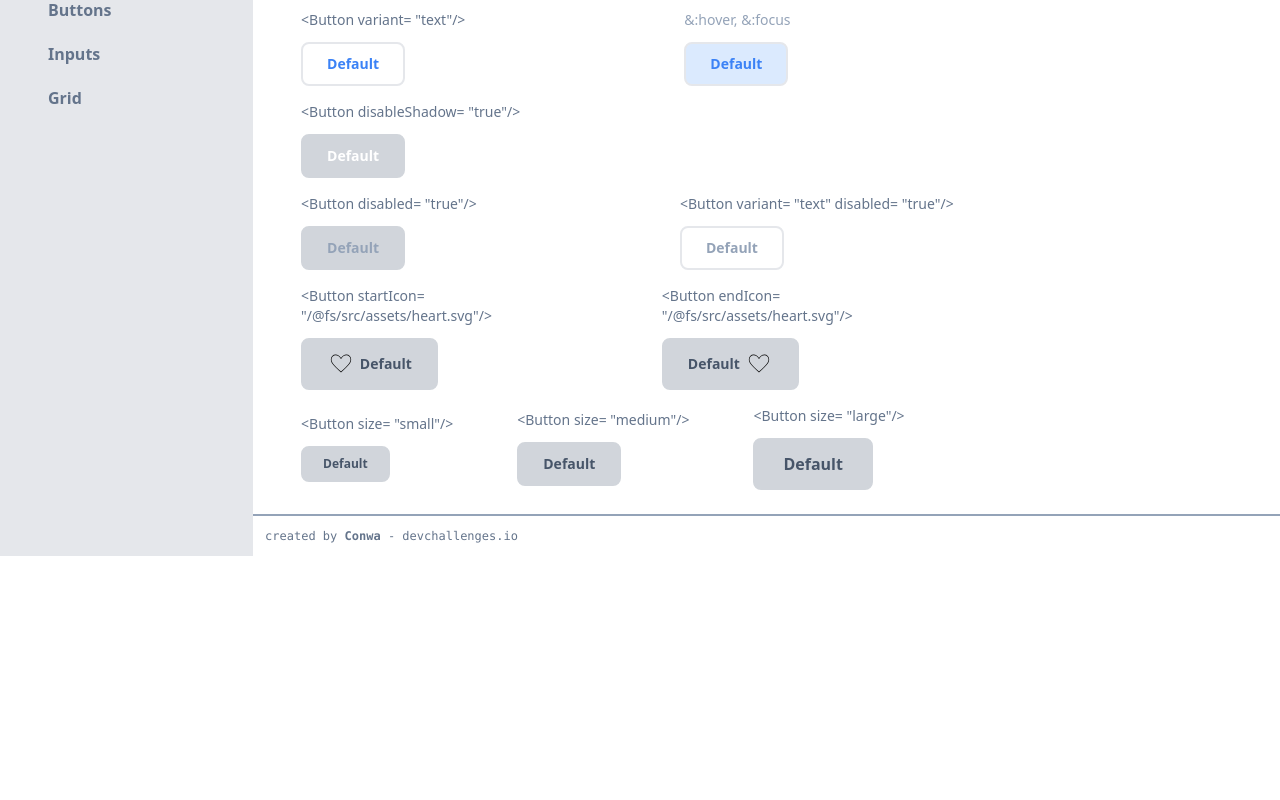
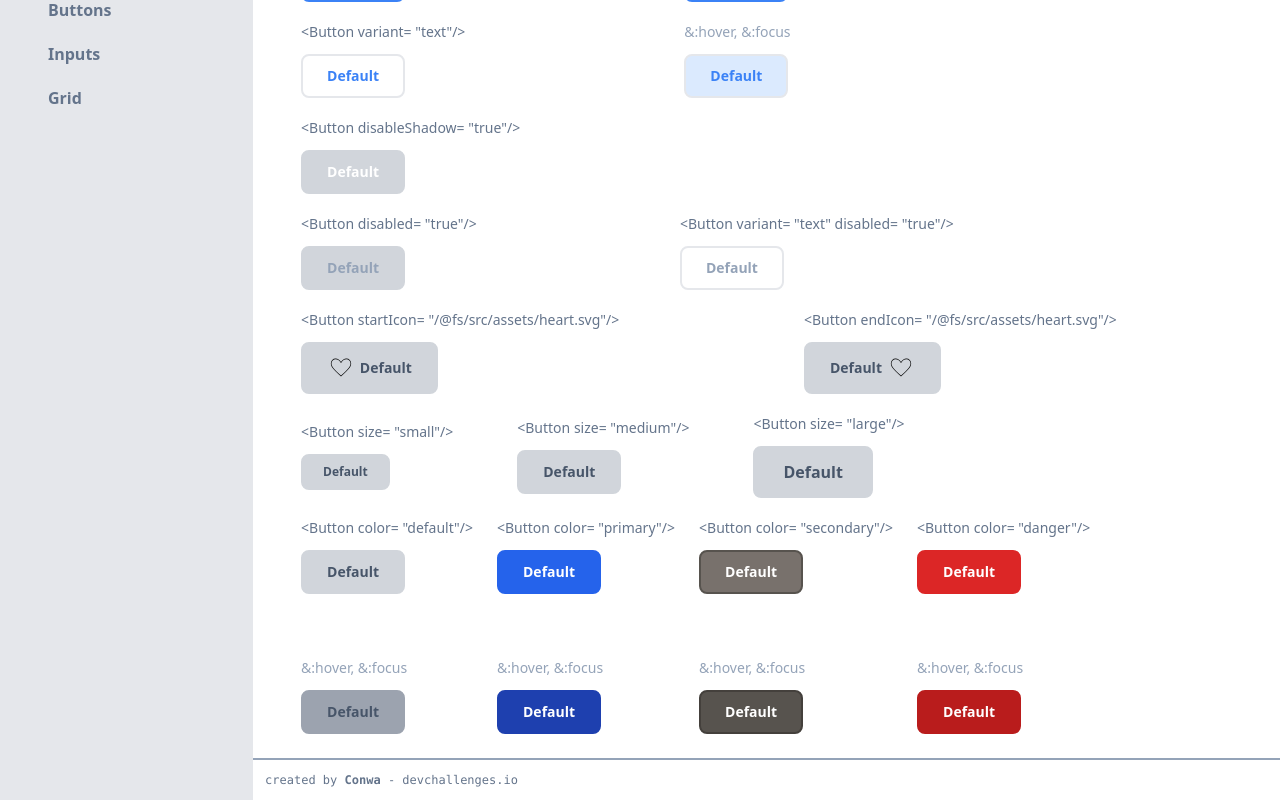
Before and after one commit to Conwa/reusable-button-component, a React (Vite) app: page / in a window 1280 px wide. Shown: the part 266-1066 px from the top of the page. Before the commit the page ends 822 px from the top, so only its background shows below. Built offline with nearby package versions, Linux system fonts and the light colour scheme.

Commit message:
project finished, ready to deploy

```diff
--- a/src/components/Button.jsx
+++ b/src/components/Button.jsx
@@ -17,6 +17,24 @@ const ButtonSize = {
   large: "px-7 py-3 text-base",
 };
 
+const ButtonColor = {
+  default:
+    "hover:border-gray-400 border-gray-300 bg-gray-300 hover:bg-gray-400 text-slate-600",
+  primary:
+    "bg-blue-600 text-white border-blue-600 hover:bg-blue-800 hover:border-blue-800",
+  secondary:
+    "text-white bg-stone-500 border-stone-600 hover:bg-stone-600 hover:border-stone-700 ",
+  danger:
+    "text-white bg-red-600 hover:bg-red-700 border-red-600 hover:border-red-700",
+};
+
+const ButtonColorHover = {
+  default: "border-gray-400 bg-gray-400 text-slate-600",
+  primary: "text-white bg-blue-800 border-blue-800",
+  secondary: "text-white bg-stone-600 border-stone-700",
+  danger: "text-white bg-red-700 border-red-700",
+};
+
 const ButtonDisabled =
   "disabled:pointer-events-none disabled:text-slate-400 disabled:hover:bg-inherit";
 
@@ -31,6 +49,7 @@ const Button = (props) => {
     startIcon,
     endIcon,
     size = "medium",
+    color,
   } = { ...props };
 
   const labels = { ...props };
@@ -45,11 +64,26 @@ const Button = (props) => {
   ${disabled ? ButtonDisabled : null}
   ${disableShadow ? ButtonDisableShadow : null}
   `;
-  const buttonStyleDefinitiveHover = `${buttonStyle}
+  const buttonStyleDefinitiveHover = `
+  ${buttonStyle}
   ${ButtonVariantHover[variant]}
   ${ButtonSize[size]}
   ${disabled ? ButtonDisabled : null}
   `;
+  const buttonStyleDefinitiveColor = `
+  ${buttonStyle}
+  ${ButtonColor[color]}
+  ${ButtonSize[size]}
+  ${disabled ? ButtonDisabled : null}
+  `;
+
+  const buttonStyleDefinitiveColorHover = `
+  ${buttonStyle}
+  ${ButtonColorHover[color]}
+  ${ButtonSize[size]}
+  ${disabled ? ButtonDisabled : null}
+  `;
+
   if (props.variant && labels.disabled !== true) {
     return (
       <div className="flex w-6/12 justify-between gap-16">
@@ -80,6 +114,39 @@ const Button = (props) => {
         </div>
       </div>
     );
+  } else if (props.color) {
+    return (
+      <div className="flex flex-col justify-between gap-16">
+        {" "}
+        <div className="flex  flex-col">
+          <p className="pb-3 text-sm text-slate-500 ">
+            {" "}
+            {`<Button`}
+            {Object.entries(labels).map((el) => (
+              // eslint-disable-next-line react/jsx-key
+              <span>
+                {" "}
+                {el[0]}= "{el[1].toString()}"
+              </span>
+            ))}
+            {`/>`}{" "}
+          </p>
+
+          <button disabled={disabled} className={buttonStyleDefinitiveColor}>
+            {startIcon ? <img src={startIcon} /> : null} Default {endIcon}
+          </button>
+        </div>
+        <div className="flex flex-col">
+          <p className="pb-3 text-sm text-slate-400">&:hover, &:focus</p>
+          <button
+            disabled={disabled}
+            className={buttonStyleDefinitiveColorHover}
+          >
+            Default
+          </button>
+        </div>
+      </div>
+    );
   } else {
     return (
       <div className="flex flex-col">
@@ -87,6 +154,7 @@ const Button = (props) => {
           {" "}
           {`<Button`}
           {Object.entries(labels).map((el) => (
+            // eslint-disable-next-line react/jsx-key
             <span>
               {" "}
               {el[0]}= "{el[1].toString()}"
--- a/src/components/ButtonList.jsx
+++ b/src/components/ButtonList.jsx
@@ -3,7 +3,7 @@ import Button from "./Button";
 
 const ButtonList = () => {
   return (
-    <div className="flex w-full flex-col items-start gap-4 pb-6 ps-12 pt-8">
+    <div className="flex w-full flex-col items-start gap-5 pb-6 ps-12 pt-8">
       <h1
         style={{ fontFamily: "Poppins" }}
         className="pb-4 text-xl font-semibold text-slate-500"
@@ -19,7 +19,7 @@ const ButtonList = () => {
         <Button disabled />
         <Button variant={"text"} disabled />
       </div>
-      <div className="flex w-8/12 justify-between gap-16">
+      <div className="flex w-10/12 justify-between gap-16">
         <Button startIcon={Logo} />
         <Button endIcon={Logo} />
       </div>
@@ -28,6 +28,12 @@ const ButtonList = () => {
         <Button size="medium" />
         <Button size="large" />
       </div>
+      <div className="flex w-full gap-6">
+        <Button color="default" />
+        <Button color="primary" />
+        <Button color="secondary" />
+        <Button color="danger" />
+      </div>
     </div>
   );
 };
```
